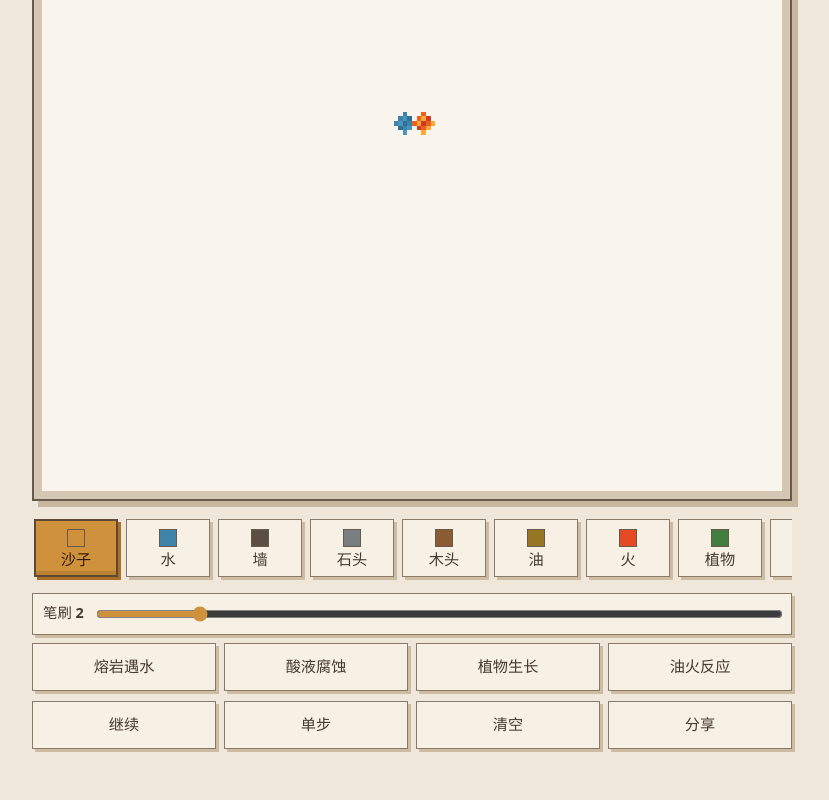
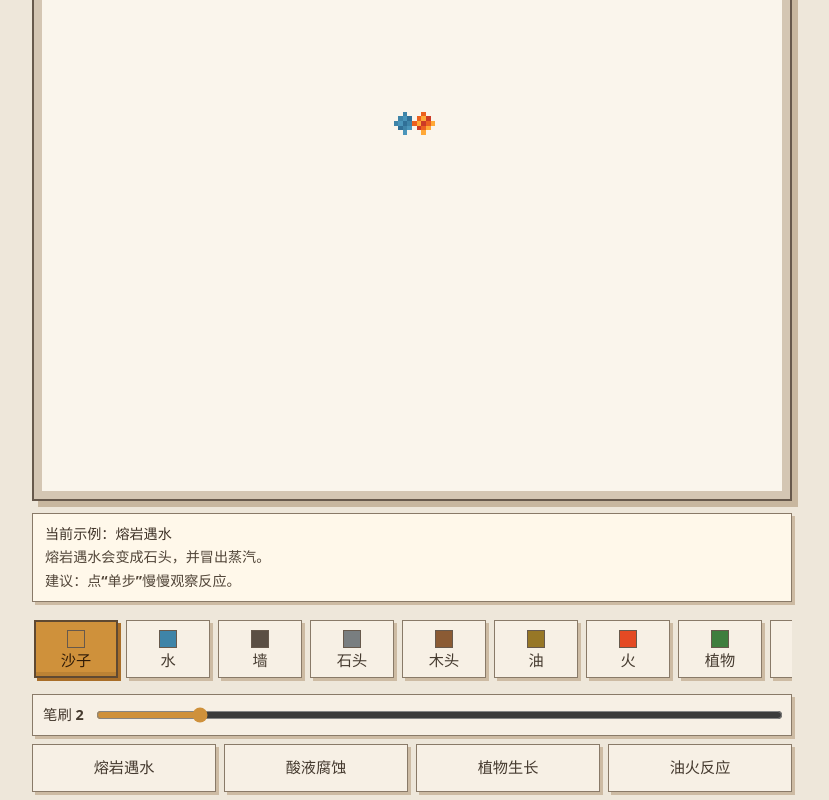
Before and after one commit to lmljk/pixel-alchemy, a React (Vite) app: page / in a window 1280 px wide. Both pictures are taken after a click on the button "熔岩遇水". Shown: the part 452-1252 px from the top of the page, without its empty margins (228-1057 px from the left). Built offline with nearby package versions, Linux system fonts and the light colour scheme.

Commit message:
feat: show example scene guidance

```diff
--- a/src/App.tsx
+++ b/src/App.tsx
@@ -15,6 +15,7 @@ import {
 } from "./simulation/SeededRandom";
 import { Simulation } from "./simulation/Simulation";
 import {
+  EXAMPLE_SCENES,
   applyExampleScene,
   type ExampleSceneId,
 } from "./simulation/exampleScenes";
@@ -91,8 +92,14 @@ export function App() {
   const [clearVersion, setClearVersion] = useState(0);
   const [stepVersion, setStepVersion] = useState(0);
   const [brushRadius, setBrushRadius] = useState(2);
+  const [activeSceneId, setActiveSceneId] =
+    useState<ExampleSceneId | null>(null);
   const [shareStatus, setShareStatus] =
     useState<ShareStatus>("idle");
+  const activeScene =
+    activeSceneId === null
+      ? undefined
+      : EXAMPLE_SCENES.find((scene) => scene.id === activeSceneId);
 
   useEffect(() => {
     if (shareStatus === "idle") {
@@ -122,7 +129,13 @@ export function App() {
 
   const handleExampleSceneSelect = (sceneId: ExampleSceneId) => {
     applyExampleScene(session.simulation, sceneId);
+    setActiveSceneId(sceneId);
     setPaused(true);
+  };
+
+  const handleClear = () => {
+    setActiveSceneId(null);
+    setClearVersion((version) => version + 1);
   };
 
   return (
@@ -149,6 +162,16 @@ export function App() {
         />
       </section>
 
+      {activeScene && (
+        <section className="scene-guidance" aria-label="示例说明">
+          <p className="scene-guidance-title">
+            当前示例：{activeScene.label}
+          </p>
+          <p>{activeScene.description}</p>
+          <p>建议：点“单步”慢慢观察反应。</p>
+        </section>
+      )}
+
       {session.loadError && (
         <p className="load-status" role="status">
           分享链接无效，已打开空白画布
@@ -163,7 +186,7 @@ export function App() {
         onExampleSceneSelect={handleExampleSceneSelect}
         onToolChange={setTool}
         onPauseChange={setPaused}
-        onClear={() => setClearVersion((version) => version + 1)}
+        onClear={handleClear}
         onStep={() => setStepVersion((version) => version + 1)}
         onShare={handleShare}
         shareStatus={shareStatus}
--- a/src/styles.css
+++ b/src/styles.css
@@ -92,6 +92,27 @@ button {
 .sandbox-canvas:focus-visible {
   outline: 3px solid #315f78;
   outline-offset: 4px;
+}
+
+.scene-guidance {
+  display: grid;
+  gap: 4px;
+  margin-top: 12px;
+  padding: 10px 12px;
+  border: 1px solid #897a68;
+  color: #514538;
+  background: #fff8ea;
+  box-shadow: 3px 3px 0 #cdbba3;
+  font: 600 0.88rem/1.4 system-ui, sans-serif;
+}
+
+.scene-guidance p {
+  margin: 0;
+}
+
+.scene-guidance-title {
+  color: #3f3328;
+  font-weight: 800;
 }
 
 .sandbox-controls {
```
Also changed, not shown: 2 other files (tests, documents, lock files or other folders).
